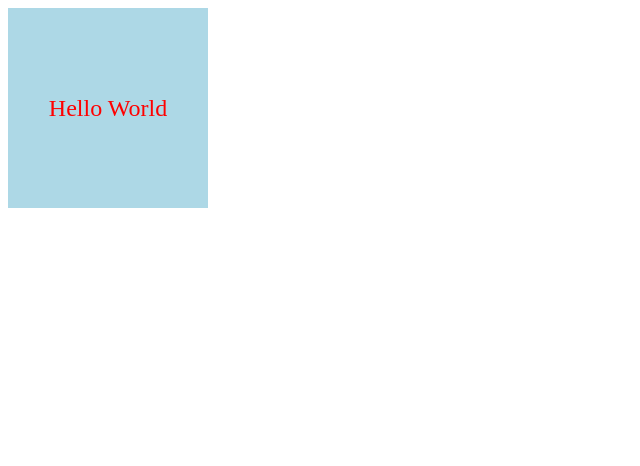
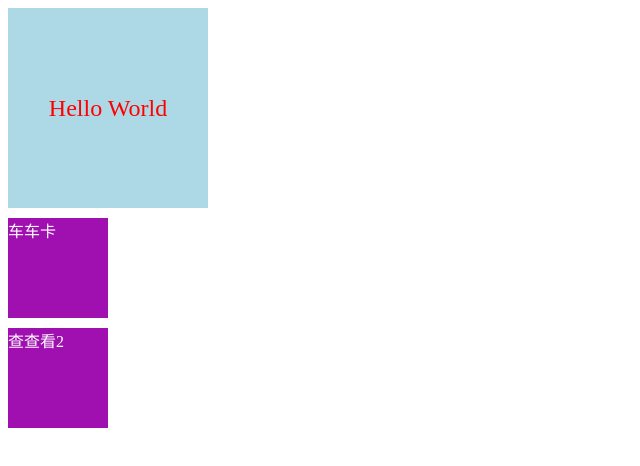
Before and after one commit to stevenliu986/javascript-demo, a plain HTML site: page 06-DOM动态操作.html in a window 1280 px wide. Shown: the whole page, without its empty margins (0-640 px from the left). Drawn offline with Linux system fonts and the light colour scheme.

Commit message:
add new lines

```diff
--- a/06-DOM动态操作.html
+++ b/06-DOM动态操作.html
@@ -12,20 +12,49 @@
       line-height: 200px;
       text-align: center;
     }
+
+    .check {
+      color: #fff;
+      width: 100px;
+      height: 100px;
+      margin-top: 10px;
+      background-color: #a00faf;
+    }
   </style>
   <title>DOM动态操作</title>
 </head>
 
 <body>
+  <div class="check">车车卡</div>
   <script>
     let box = document.createElement('div');
     box.id = 'boxActive';
     box.style.width = '200px';
     box.style.height = '200px';
     box.className = 'RED';
+
+    // 动态创建一个文本
     let text = document.createTextNode("Hello World");
+
+    // 添加：容器.appendChild(元素)
     box.appendChild(text);
     document.body.appendChild(box);
+
+    // 放到指定元素前：容器.insertBefore(新增元素, 指定元素);
+    let check = document.querySelector(".check");
+    document.body.insertBefore(box, check);
+
+    // 节点克隆
+    let check1 = check.cloneNode(true);
+    let check2 = check.cloneNode(false);
+    document.body.appendChild(check1);
+    document.body.appendChild(check2);
+
+    check1.innerHTML = "<span>查查看1</span>";
+    check2.innerHTML = "<span>查查看2</span>";
+
+    // 移除某个元素：容器.removeChild(元素)
+    document.body.removeChild(check1);
   </script>
 </body>
 
```
